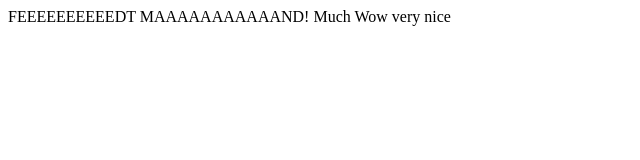
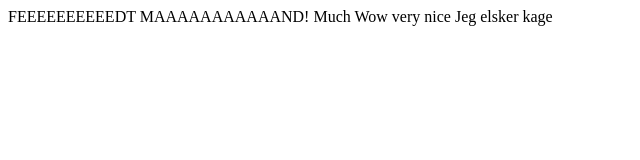
Before and after one commit to Cannonperson/Alkohol_Semesterprojekt, a plain HTML site: page Index.html in a window 1280 px wide. Shown: the whole page, without its empty margins (0-640 px from the left). Drawn offline with Linux system fonts and the light colour scheme.

Commit message:
kage
kage

```diff
--- a/Index.html
+++ b/Index.html
@@ -4,5 +4,6 @@
     <body>
     	FEEEEEEEEEEDT MAAAAAAAAAAAND!
         Much Wow very nice
+        Jeg elsker kage
     </body>
 </html>
```
